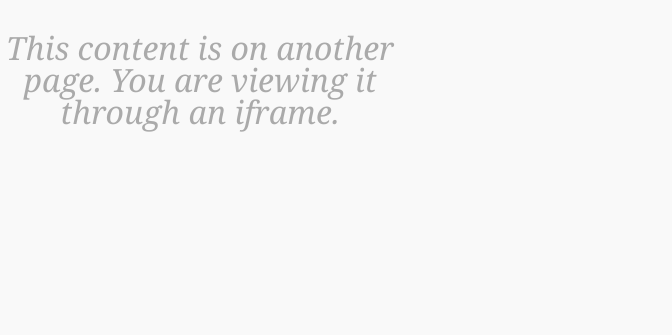
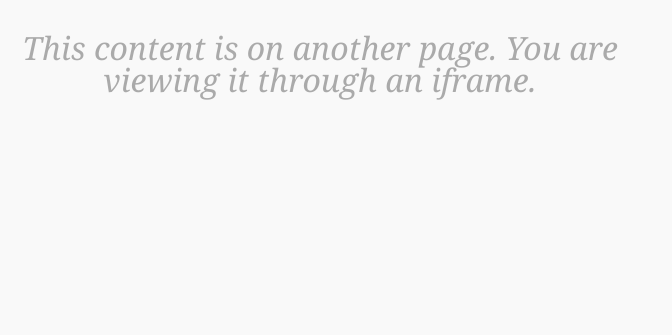
Before and after one commit to SEOmofo/cursors, a plain HTML site: page iframe.html in a window 1280 px wide. Shown: the whole page, without its empty margins (0-672 px from the left). Drawn offline with Linux system fonts and the light colour scheme.

Commit message:
updated index and iframe

```diff
--- a/iframe.html
+++ b/iframe.html
@@ -1,13 +1,33 @@
 <!DOCTYPE html>
 <html>
 <head>
-<meta charset="utf-8" />
-<title>Iframe</title>
-<meta name="robots" content="none" />
+    <meta charset="utf-8" />
+    <title>Iframe</title>
+    <meta name="robots" content="none" />
+    <style>
+        body{
+            background-color: #f9f9f9;
+            margin: 0;
+            padding: 0
+        }
+        div{
+            width:640px;
+        }
+        p {
+            font-family: Georgia, serif;
+            text-align: center;
+            color: #aaa;
+            margin: 32px 0 0 0;
+            padding: 0;
+            font-style: italic;
+            font-size: 32px;
+            line-height: 32px;
+        }
+    </style>
 </head>
-<body style="background-color:#f9f9f9;margin:0;padding:0">
-<div style="width:400px;height:300px">
-<p style="font-family:Georgia,serif;text-align:center;color:#aaa;margin:32px 0 0 0;padding:0;line-height:32px;font-style:italic;font-size:32px;">This content is on another page. You are viewing it through an iframe.</p>
-</div>
+<body>
+    <div>
+        <p>This content is on another page. You are viewing it through an iframe.</p>
+    </div>
 </body>
 </html>
```
Also changed, not shown: index.html (+8 -5 lines).
